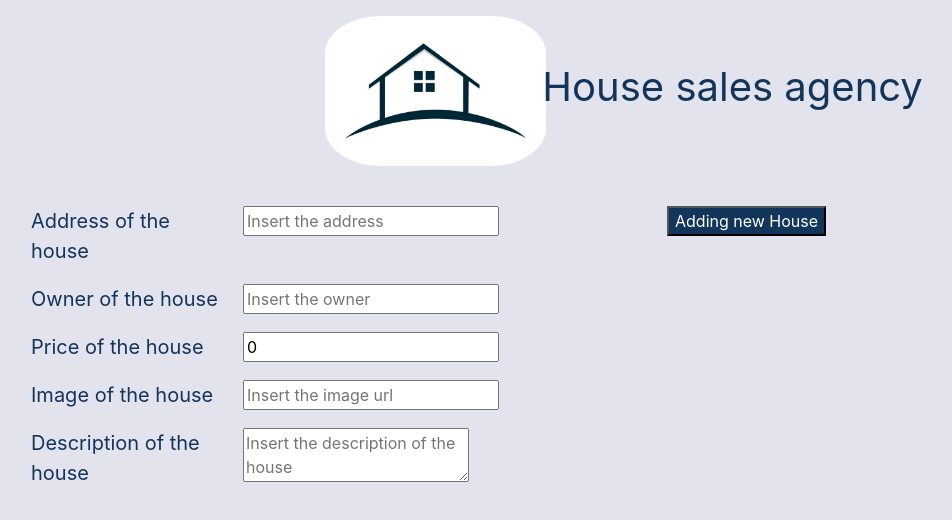
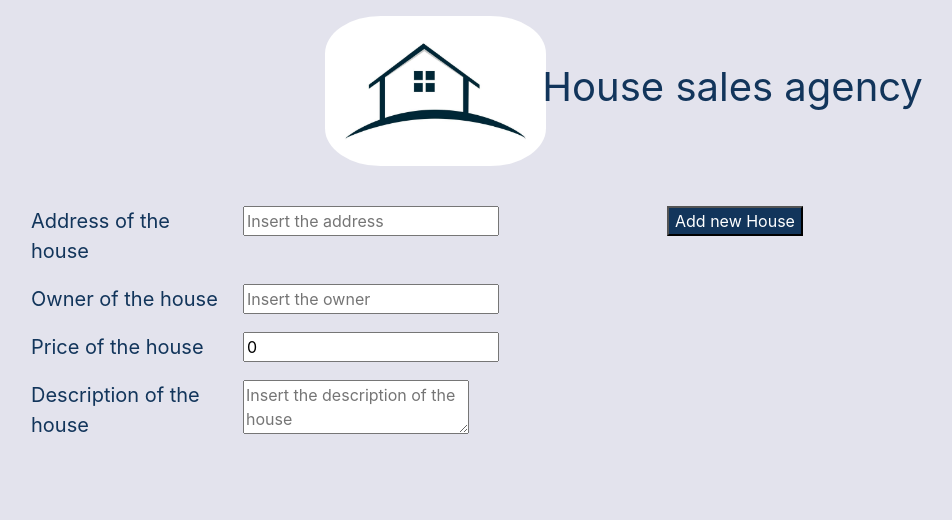
Before and after one commit to Giovanni-dev28/Projects, a React (Create React App) app: page /insertNewHouse in a window 1280 px wide. Shown: the top 520 px of the page, without its empty margins (1-953 px from the left). Built offline with nearby package versions, Linux system fonts and the light colour scheme.

Commit message:
Context works

```diff
--- a/src/components/AddHouse.tsx
+++ b/src/components/AddHouse.tsx
@@ -7,19 +7,19 @@ const AddHouse = () => {
   const [address, setAddress] = useState("");
   const [owner, setOwner] = useState("");
   const [price, setPrice] = useState(0);
-  const [image, setImage] = useState("");
   const [description, setDescription] = useState("");
   const housesCont = useContext(HousesContext);
-  const addNewHouse = () => {
+  const addNewHouse = async (event: any) => {
+    event.preventDefault();
     const newHouse = {
       id: housesCont.houses.length + 1,
       address: address,
       owner: owner,
       price: price,
-      image: image,
       description: description,
     };
-    housesCont.setHouses([...housesCont.houses, newHouse]);
+    housesCont.houses.push(newHouse);
+    console.log(housesCont);
     navigate(link);
   };
   const navigate = useNavigate();
@@ -42,11 +42,7 @@ const AddHouse = () => {
             ></input>
           </div>
           <div className="col-1 mb-2 ">
-            <input
-              type="submit"
-              value="Adding new House"
-              className="but"
-            ></input>
+            <input type="submit" className="but" value="Add new House"></input>
           </div>
         </div>
         <div className="row content">
@@ -80,19 +76,6 @@ const AddHouse = () => {
         </div>
         <div className="row content">
           <div className="col-2 mb-2">
-            <label>Image of the house</label>
-          </div>
-          <div className="col-4 mb-2">
-            <input
-              type="text"
-              value={image}
-              onChange={(e) => setImage(e.target.value)}
-              placeholder="Insert the image url"
-            ></input>
-          </div>
-        </div>
-        <div className="row content">
-          <div className="col-2 mb-2">
             <label>Description of the house</label>
           </div>
           <div className="col-4 mb-2">
--- a/src/pages/Home.tsx
+++ b/src/pages/Home.tsx
@@ -25,18 +25,22 @@ const data = [
     description: "House with pool",
   },
 ];
+
 const HousesContext = createContext<{
   houses: House[];
-  setHouses: React.Dispatch<React.SetStateAction<House[]>>;
 }>({
   houses: data,
-  setHouses: () => {},
 });
 const Home = () => {
-  const [houses, setHouses] = useState<House[]>(data);
+  const [houses] = useState<House[]>(data);
+  const HousesContext = createContext<{
+    houses: House[];
+  }>({
+    houses: data,
+  });
   return (
     <div>
-      <HousesContext.Provider value={{ houses, setHouses }}>
+      <HousesContext.Provider value={{ houses }}>
         <Banner text="House sales agency"></Banner>
         <HouseList></HouseList>
       </HousesContext.Provider>
```
